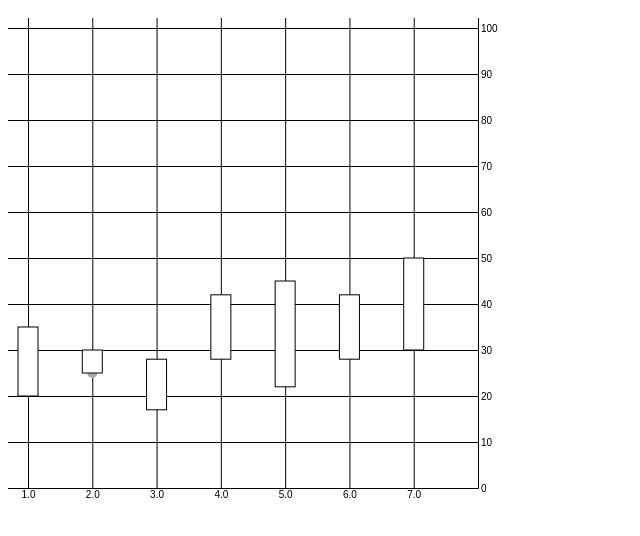
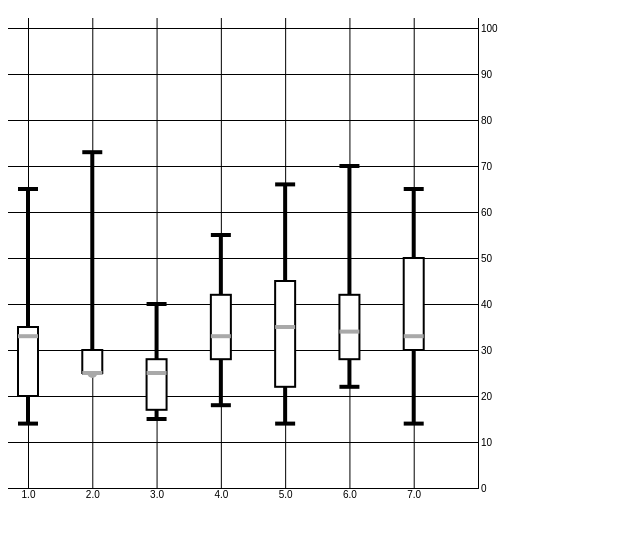
Before and after one commit to GAnjali/Practice-D3js, a plain HTML site: page index.html in a window 1280 px wide. Shown: the whole page, without its empty margins (0-640 px from the left). Drawn offline with nearby package versions, Linux system fonts and the light colour scheme.

Commit message:
Implement complete boxplot graph by adding rectangles to include 5 child elements of boxplot graph

```diff
--- a/index.html
+++ b/index.html
@@ -45,13 +45,50 @@
                         "translate(" + xScale(d.day) + "," + yScale(d.median) + ")"
                     ).each(function (d, i) {
                     d3.select(this)
+                        .append("line")
+                        .attr("class", "range")
+                        .attr("x1", 0)
+                        .attr("x2", 0)
+                        .attr("y1", yScale(d.max) - yScale(d.median))
+                        .attr("y2", yScale(d.min) - yScale(d.median))
+                        .style("stroke", "black")
+                        .style("stroke-width", "4px");
+                    d3.select(this)
+                        .append("line")
+                        .attr("class", "max")
+                        .attr("x1", -10)
+                        .attr("x2", 10)
+                        .attr("y1", yScale(d.max) - yScale(d.median))
+                        .attr("y2", yScale(d.max) - yScale(d.median))
+                        .style("stroke", "black")
+                        .style("stroke-width", "4px");
+                    d3.select(this)
+                        .append("line")
+                        .attr("class", "min")
+                        .attr("x1", -10)
+                        .attr("x2", 10)
+                        .attr("y1", yScale(d.min) - yScale(d.median))
+                        .attr("y2", yScale(d.min) - yScale(d.median))
+                        .style("stroke", "black")
+                        .style("stroke-width", "4px");
+                    d3.select(this)
                         .append("rect")
+                        .attr("class", "range")
                         .attr("width", 20)
                         .attr("x", -10)
                         .attr("y", yScale(d.q3) - yScale(d.median))
                         .attr("height", yScale(d.q1) - yScale(d.q3))
                         .style("fill", "white")
-                        .style("stroke", "black");
+                        .style("stroke", "black")
+                        .style("stroke-width", "2px");
+                    d3.select(this)
+                        .append("line")
+                        .attr("x1", -10)
+                        .attr("x2", 10)
+                        .attr("y1", 0)
+                        .attr("y2", 0)
+                        .style("stroke", "darkgray")
+                        .style("stroke-width", "4px")
                 });
             }
 		</script>
```
